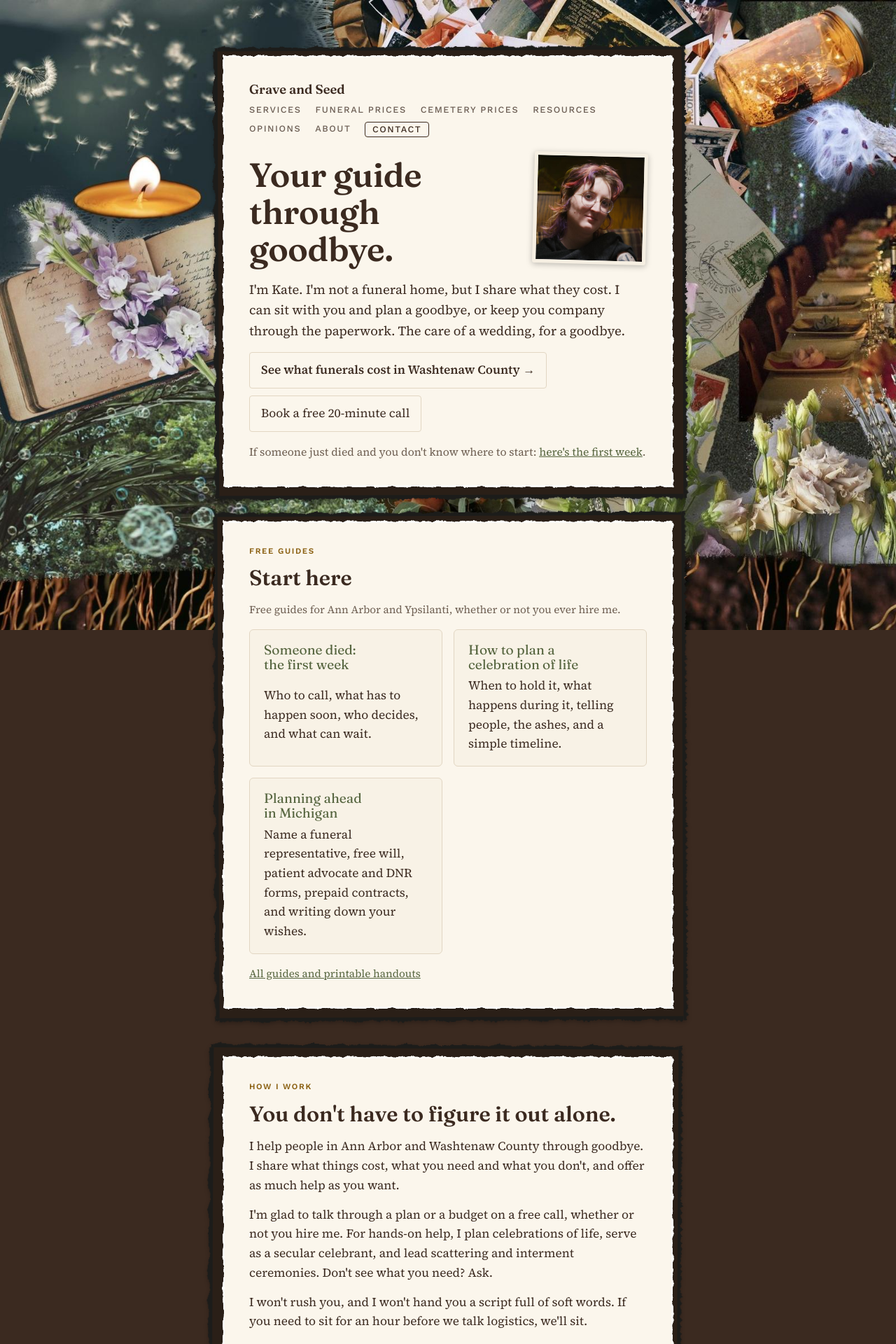
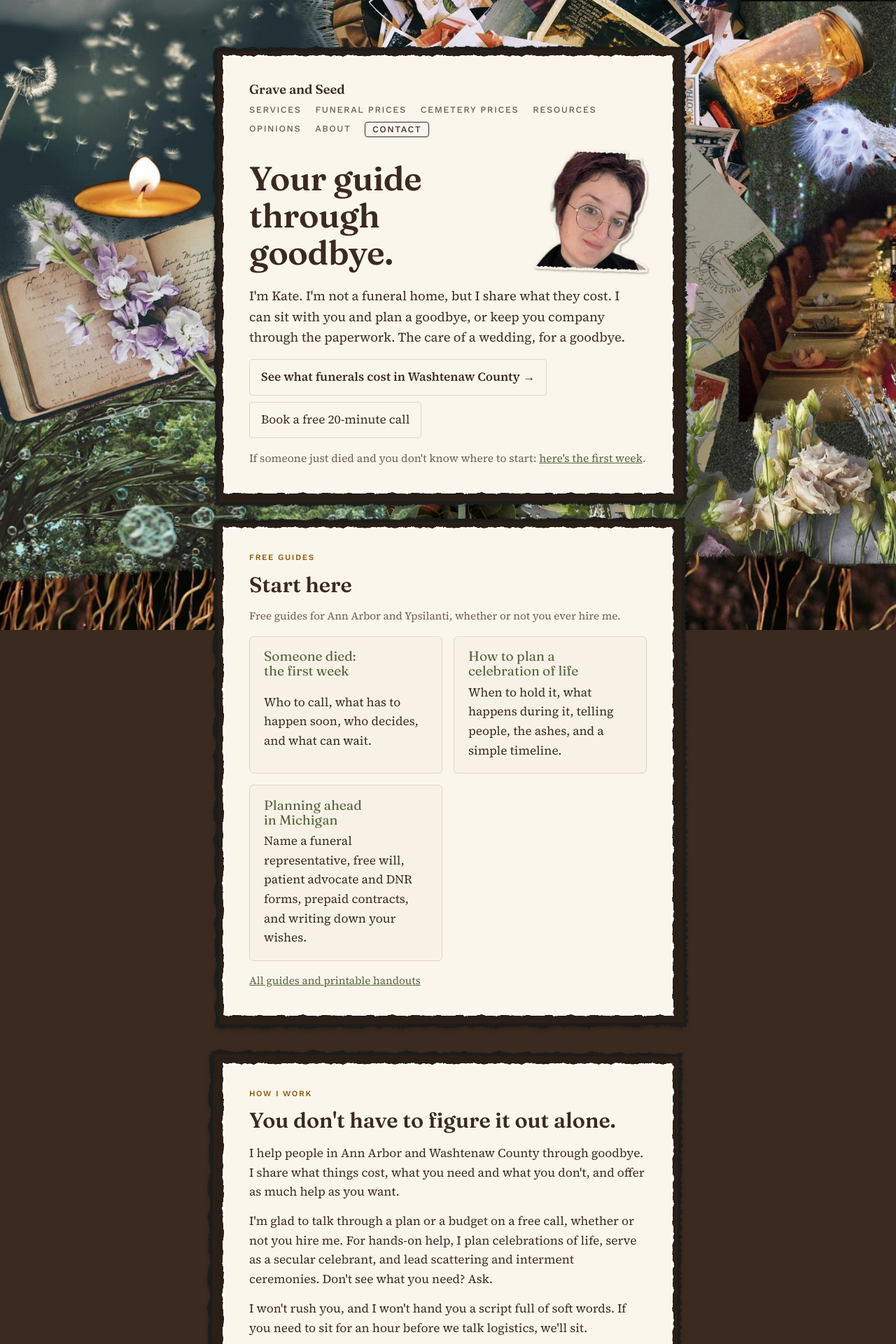
Before and after one commit to katekelley/graveandseed, a Jekyll site: the page built from index.html, in a window 1280 px wide. Shown: the top 1920 px of the page at 70% size. Built offline with Jekyll 4.4.1, drawn with Linux system fonts in a browser that asks for light colours.

Commit message:
Homepage photo: torn-paper cutout to match the collage
Co-Authored-By: Claude Opus 5.5 <noreply@anthropic.com>
Claude-Session: https://claude.ai/code/session_011MgnuDgVmkmLTrvGDgtzQG

```diff
--- a/_includes/head.html
+++ b/_includes/head.html
@@ -264,9 +264,7 @@ footer .label a, footer .label { color: var(--muted); }
 .hero-cta.quiet { font-weight: 500; }
 .hero-title { display: flex; align-items: center; justify-content: space-between; gap: 1rem; }
 .hero-title h1 { flex: 1 1 auto; }
-.hero-title img { flex: none; width: clamp(6.5rem, 26vw, 9.5rem); height: auto; aspect-ratio: 48 / 47; object-fit: cover; border-radius: 3px; border: 5px solid #F6EFE2; background: #F6EFE2; transform: rotate(1.5deg); box-shadow: 0 2px 8px rgba(0,0,0,0.25); }
-@media (prefers-color-scheme: dark) { :root:not([data-theme="light"]) .hero-title img { filter: brightness(1.12) saturate(1.08); box-shadow: 0 3px 12px rgba(0,0,0,0.5); } }
-:root[data-theme="dark"] .hero-title img { filter: brightness(1.12) saturate(1.08); box-shadow: 0 3px 12px rgba(0,0,0,0.5); }
+.hero-title img { flex: none; width: clamp(7rem, 30vw, 10.5rem); height: auto; transform: rotate(2deg); margin-right: -0.5rem; }
 header .lede.hero-who { color: var(--ink); }
 @media print { .hero-title img { display: none; } }
 .print-source { display: none; }
--- a/index.html
+++ b/index.html
@@ -23,7 +23,7 @@ og_description: "Help in Ann Arbor through goodbye. What things cost, what you n
     {% include nav.html here="home" %}
     <div class="hero-title">
       <h1>{{ c.hero_heading }}</h1>
-      <img src="/assets/kate-hero.jpg" alt="Kate, in glasses with pink and purple hair, sitting in a wood-paneled booth" width="480" height="470">
+      <img src="/assets/kate-cutout.png" alt="Kate, in round glasses with short purple-tinted hair, cut out like a paper collage piece" width="480" height="514">
     </div>
     {%- if c.hero_who and c.hero_who != "" %}
     <p class="lede hero-who">{{ c.hero_who }}</p>
```
Also changed, not shown: assets/kate-cutout.png (added), assets/kate-hero.jpg (deleted).
